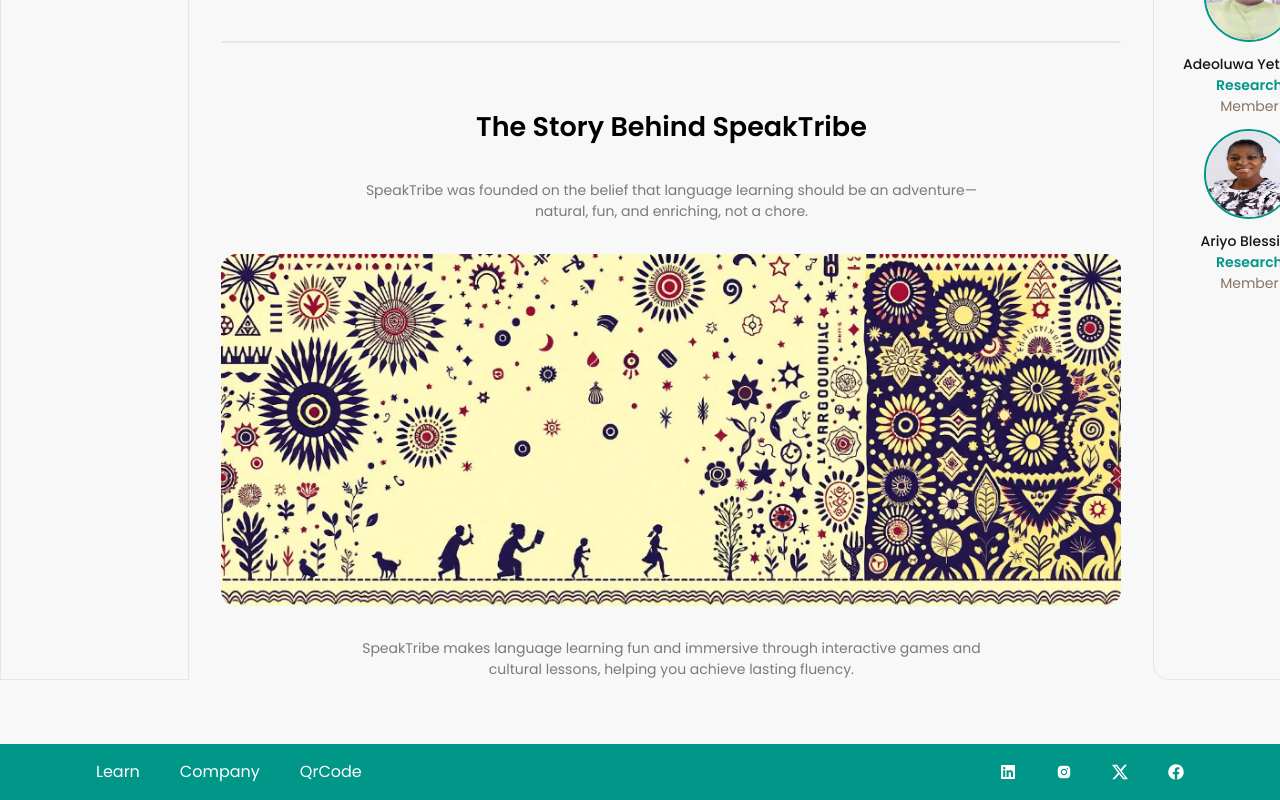
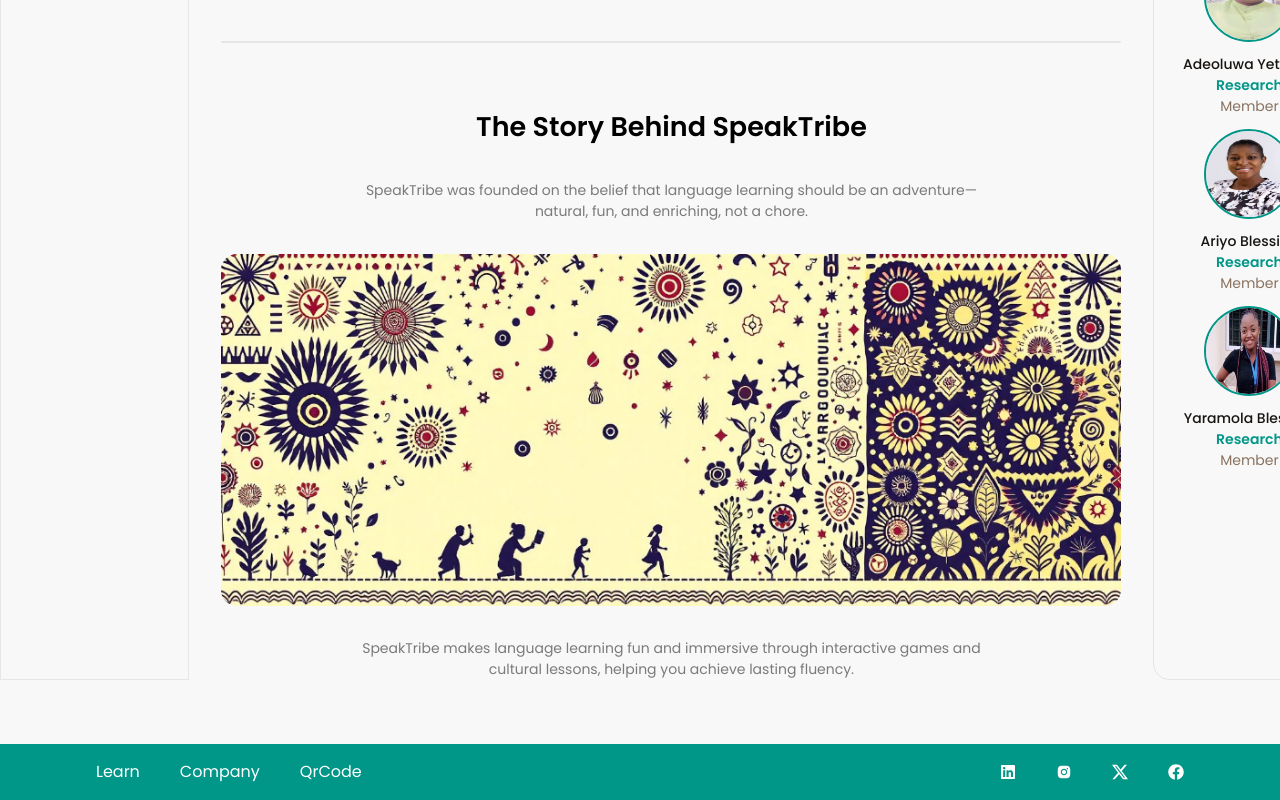
Before and after one commit to SpeakTribe-2-0/speaktribe-frontend, a React (Vite) app: page /about in a window 1280 px wide. Shown: the part 1661-2461 px from the top of the page. Built offline with nearby package versions, Linux system fonts and the light colour scheme.

Commit message:
added to aboutpage

```diff
--- a/src/pages/site/About.jsx
+++ b/src/pages/site/About.jsx
@@ -18,6 +18,7 @@
 import Tomiwa from '../../assets/team/Tomiwa.jpg'
 import john from '../../assets/team/john.jpg'
 import blessing from '../../assets/team/blessing.jpg'
+import mira from '../../assets/team/mira.jpg'
 const About = () => {
   const groupMembers = [
     { name: 'Ahmed Suleiman', position: 'Team-Leader', work: 'Full-Stack', image: ahmed },
@@ -30,6 +31,7 @@
     { name: 'Adeyemi Gbolahan', position: 'Member', work: 'Research', image: adex },
     { name: 'Adeoluwa Yetunde', position: 'Member', work: 'Research', image: olori },
     { name: 'Ariyo Blessing', position: 'Member', work: 'Research', image: ariyo },
+    { name: 'Yaramola Blessing', position: 'Member', work: 'Research', image: mira},
   ]
 
   const features1 = [
```
Also changed, not shown: src/assets/team/mira.jpg (added).
